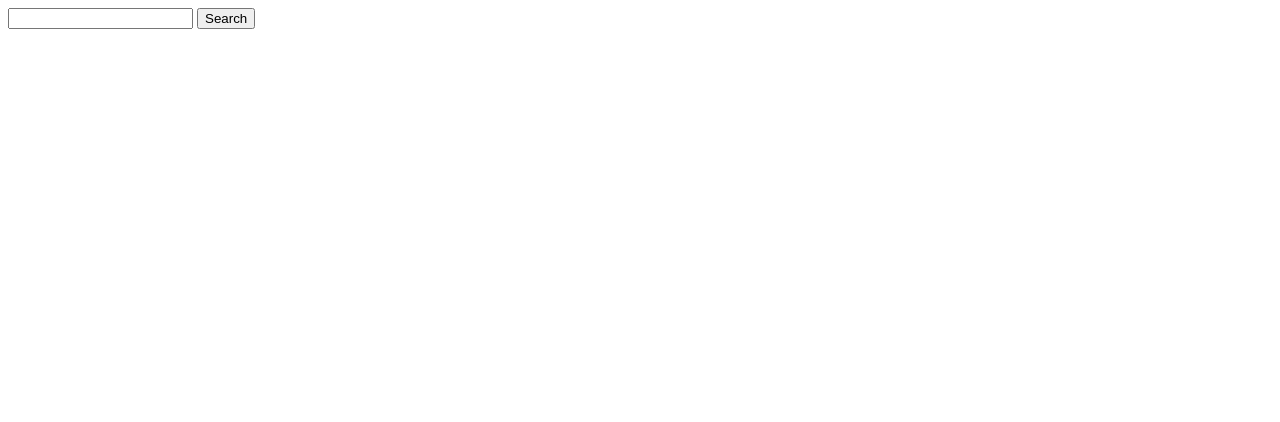
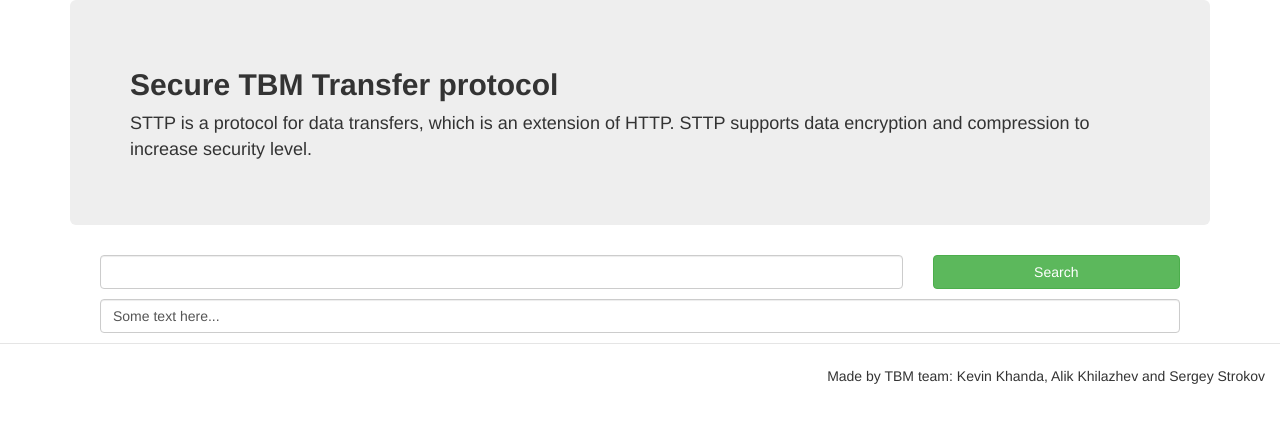
Before and after one commit to Jeaced/node-server, a website: page index.html in a window 1280 px wide. Drawn offline with nearby package versions, Linux system fonts and the light colour scheme.

Commit message:
Frontend fixes. Requires npm install command

```diff
--- a/index.html
+++ b/index.html
@@ -3,21 +3,24 @@
 <head>
     <title>Search</title>
     <script src="https://ajax.googleapis.com/ajax/libs/jquery/3.1.1/jquery.min.js"></script>
+    <script src="node_modules/bootstrap/dist/js/bootstrap.min.js"></script>
+    <link href="node_modules/bootstrap/dist/css/bootstrap.min.css" rel="stylesheet">
+    <link href="style.css" rel="stylesheet">
 
     <script>
-		$(document).ready(function() {
-            $("#link").click(function(event){
+        $(document).ready(function () {
+            $("#link").click(function (event) {
                 console.log("clicked search btn");
                 var text = $("#link_id").val();
                 console.log(text);
                 $.ajax({
                     url: "/search",
-                data: { search_query: text },
-                success: function(data, status) {
+                    data: {search_query: text},
+                    success: function (data, status) {
                         console.log("request /search success");
                         console.log(data);
                     },
-                error: function(jqXHR, status, errorThrown) {
+                    error: function (jqXHR, status, errorThrown) {
                         console.log(status);
                         console.log(jqXHR);
                         console.log(errorThrown);
@@ -26,12 +29,30 @@
             });
         });
     </script>
-
-
 </head>
 <body>
-
-	<input type='text' id='link_id'>
-	<input type='button' id='link' value='Search' onClick='javascript:goTo()'>
+<div class="container">
+    <div class="jumbotron">
+        <h2 style="font-weight: bold">Secure TBM Transfer protocol</h2>
+        <p style="font-size: 18px">STTP is a protocol for data transfers, which is an extension of HTTP. STTP supports
+            data encryption and compression to increase security level.</p>
+    </div>
+    <div class="col-lg-12 col-md-12, col-sm-12 col-xs-12">
+        <div class="col-lg-9 col-md-9, col-sm-9 col-xs-9">
+            <input class="form-control" id='link_id' title="search">
+        </div>
+        <div class="col-lg-3 col-md-3, col-sm-3 col-xs-3">
+            <input class="btn btn-success" style="width: 100%" id='link' value='Search' title="search-button">
+        </div>
+    </div>
+    <div class="col-lg-12 col-md-12, col-sm-12 col-xs-12 output">
+        <div class="col-lg-12 col-md-12 col-sm-12 col-xs-12">
+            <p class="form-control">Some text here...</p>
+        </div>
+    </div>
+</div>
+<div class="modal-footer">
+    <h5>Made by TBM team: Kevin Khanda, Alik Khilazhev and Sergey Strokov</h5>
+</div>
 </body>
 </html>
--- a/package.json
+++ b/package.json
@@ -9,6 +9,7 @@
   "author": "",
   "license": "ISC",
   "dependencies": {
+    "bootstrap": "^3.3.7",
     "express": "^4.14.0",
     "searching": "^1.0.4"
   }
--- /dev/null
+++ b/style.css
@@ -0,0 +1,3 @@
+.output {
+    padding-top: 10px;
+}
```
Lines whose indentation alone changed are shown as unchanged.
